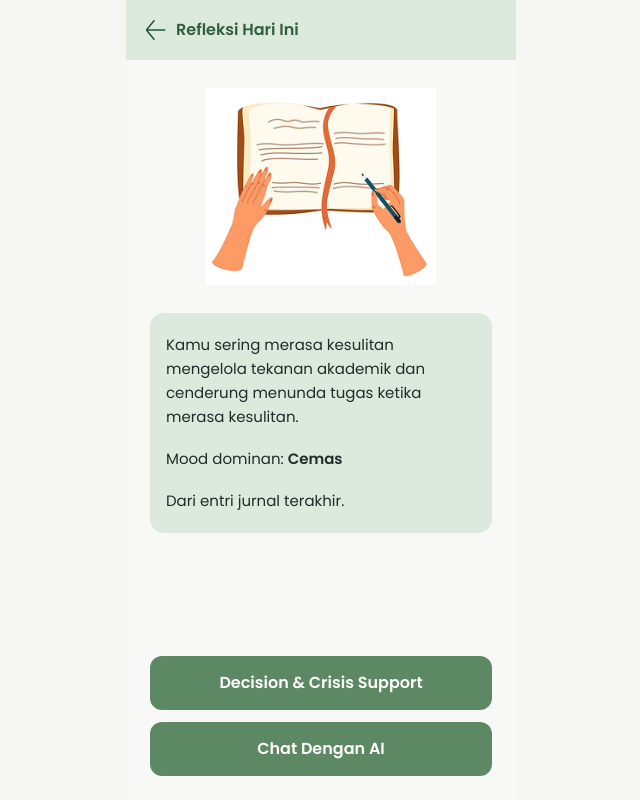
After one commit to mahawiyarta/cerita_kita, a Laravel app: page /journal-summary in a window 1280 px wide. The commit adds this page. Shown: the whole page, without its empty margins (319-959 px from the left). Run offline with Laravel 12, Linux system fonts and the light colour scheme; style sheets or scripts are compiled from the project's sources.

Commit message:
update journal summary

```diff
--- /dev/null
+++ b/resources/css/pages/journal-summary.css
@@ -0,0 +1,93 @@
+.journal-summary-page {
+    min-height: 100vh;
+    background: #f6f7f4;
+    display: flex;
+    justify-content: center;
+}
+.journal-summary-container {
+    width: 100%;
+    max-width: 390px;
+    min-height: 100vh;
+    background: #f8f8f6;
+    display: flex;
+    flex-direction: column;
+}
+.journal-summary-header {
+    display: flex;
+    align-items: center;
+    gap: 10px;
+    padding: 18px 20px;
+    background: #dce9dd;
+}
+.journal-summary-header h1 {
+    margin: 0;
+    font-size: 16px;
+    font-weight: 700;
+    color: #305f3f;
+}
+.journal-summary-back {
+    display: inline-flex;
+    align-items: center;
+    justify-content: center;
+    text-decoration: none;
+}
+.journal-summary-back img {
+    width: 20px;
+    height: 20px;
+    display: block;
+}
+.journal-summary-content {
+    flex: 1;
+    padding: 28px 24px 24px;
+    display: flex;
+    flex-direction: column;
+    gap: 28px;
+}
+.journal-summary-illustration {
+    display: flex;
+    justify-content: center;
+    align-items: center;
+}
+.journal-summary-illustration img {
+    width: 230px;
+    max-width: 100%;
+    height: auto;
+    display: block;
+}
+.journal-summary-card {
+    background: #dce9dd;
+    border-radius: 14px;
+    padding: 20px 16px;
+    color: #1f2d2a;
+    line-height: 1.6;
+    font-size: 15px;
+}
+.journal-summary-card p {
+    margin: 0 0 18px;
+}
+.journal-summary-card p:last-child {
+    margin-bottom: 0;
+}
+.journal-summary-actions {
+    display: flex;
+    flex-direction: column;
+    gap: 12px;
+    margin-top: auto;
+}
+.journal-summary-button {
+    width: 100%;
+    min-height: 54px;
+    border: none;
+    border-radius: 12px;
+    background: #5c8963;
+    color: #ffffff;
+    font-size: 16px;
+    font-weight: 600;
+    display: inline-flex;
+    align-items: center;
+    justify-content: center;
+    text-decoration: none;
+    cursor: pointer;
+    padding: 0 16px;
+    box-sizing: border-box;
+}
--- /dev/null
+++ b/resources/views/journal-summary.blade.php
@@ -0,0 +1,64 @@
+@extends('layouts.app')
+
+@section('title', 'Refleksi Hari Ini - Cerita Kita')
+
+@push('styles')
+    @vite('resources/css/pages/journal-summary.css')
+@endpush
+
+@section('content')
+
+<section class="journal-summary-page">
+    <div class="journal-summary-container">
+        <header class="journal-summary-header">
+            <a
+                href="{{ route('journal') }}"
+                class="journal-summary-back"
+                aria-label="Kembali ke jurnal"
+            >
+                <img
+                    src="{{ asset('icons/arrow_back.svg') }}"
+                    alt=""
+                >
+            </a>
+            <h1>Refleksi Hari Ini</h1>
+        </header>
+        <main class="journal-summary-content">
+            <div class="journal-summary-illustration">
+                <img
+                    src="{{ asset('images/summary.png') }}"
+                    alt="Ilustrasi ringkasan jurnal"
+                >
+            </div>
+            <div class="journal-summary-card">
+                <p>
+                    Kamu sering merasa kesulitan mengelola
+                    tekanan akademik dan cenderung menunda
+                    tugas ketika merasa kesulitan.
+                </p>
+                <p>
+                    Mood dominan: <strong>Cemas</strong>
+                </p>
+                <p>
+                    Dari entri jurnal terakhir.
+                </p>
+            </div>
+            <div class="journal-summary-actions">
+                <button
+                    type="button"
+                    class="journal-summary-button"
+                >
+                    Decision &amp; Crisis Support
+                </button>
+                <a
+                    href="{{ route('chat-option') }}"
+                    class="journal-summary-button"
+                >
+                    Chat Dengan AI
+                </a>
+            </div>
+        </main>
+    </div>
+</section>
+
+@endsection
--- a/routes/web.php
+++ b/routes/web.php
@@ -11,6 +11,7 @@ Route::view('/after-breathing', 'after-breathing')->name('after-breathing');
 Route::view('/chat-option', 'chat-option')->name('chat-option');
 Route::view('/chat-interface', 'chat-interface')->name('chat-interface');
 Route::view('/journal', 'journal')->name('journal');
+Route::view('/journal-summary', 'journal-summary')->name('journal-summary');
 
 Route::post(
     '/chat/curhat/send',
```
Also changed, not shown: resources/css/pages/journal.css (+14 -13 lines), resources/views/journal.blade.php (+7 -5 lines), public/images/summary.png (added).
